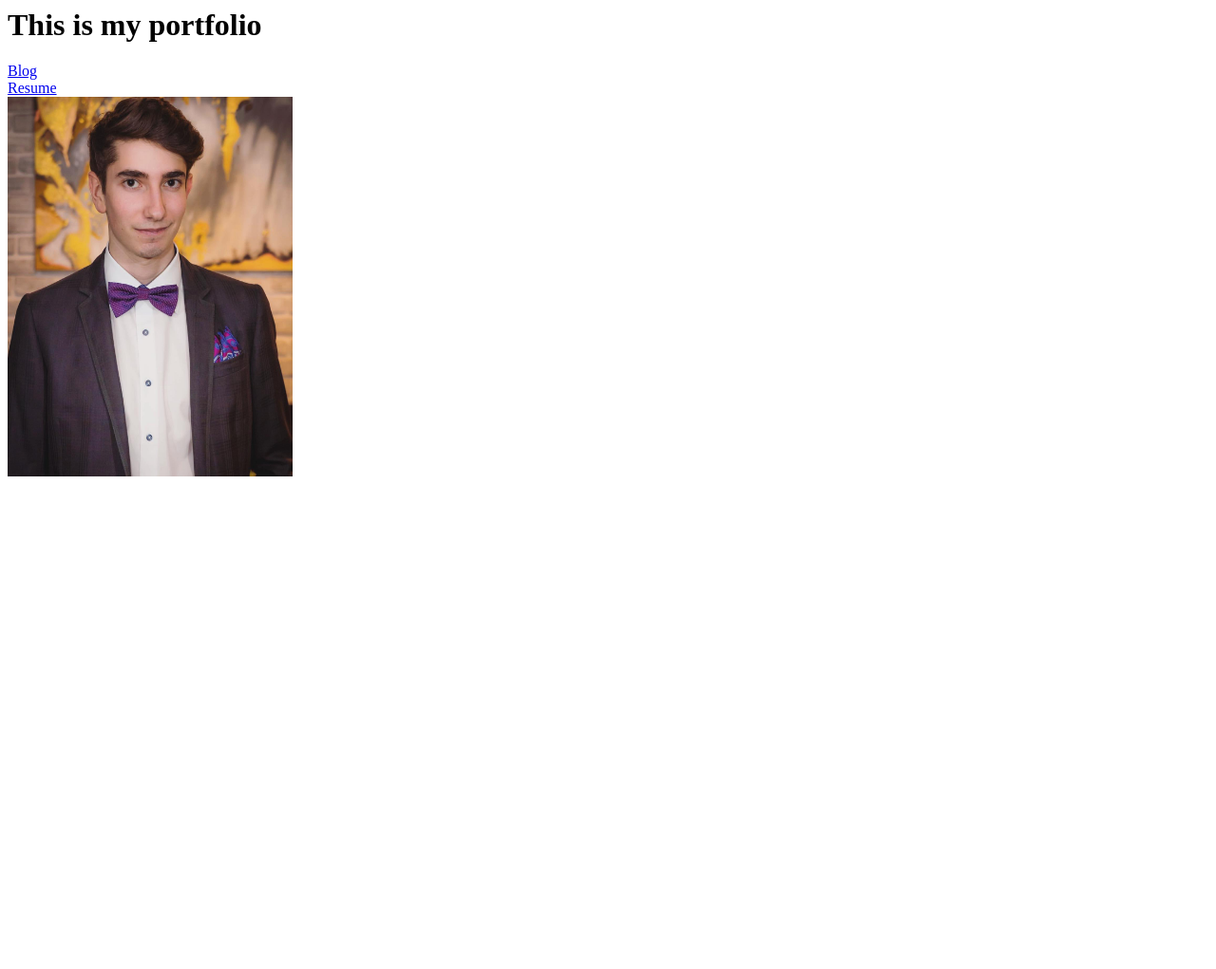
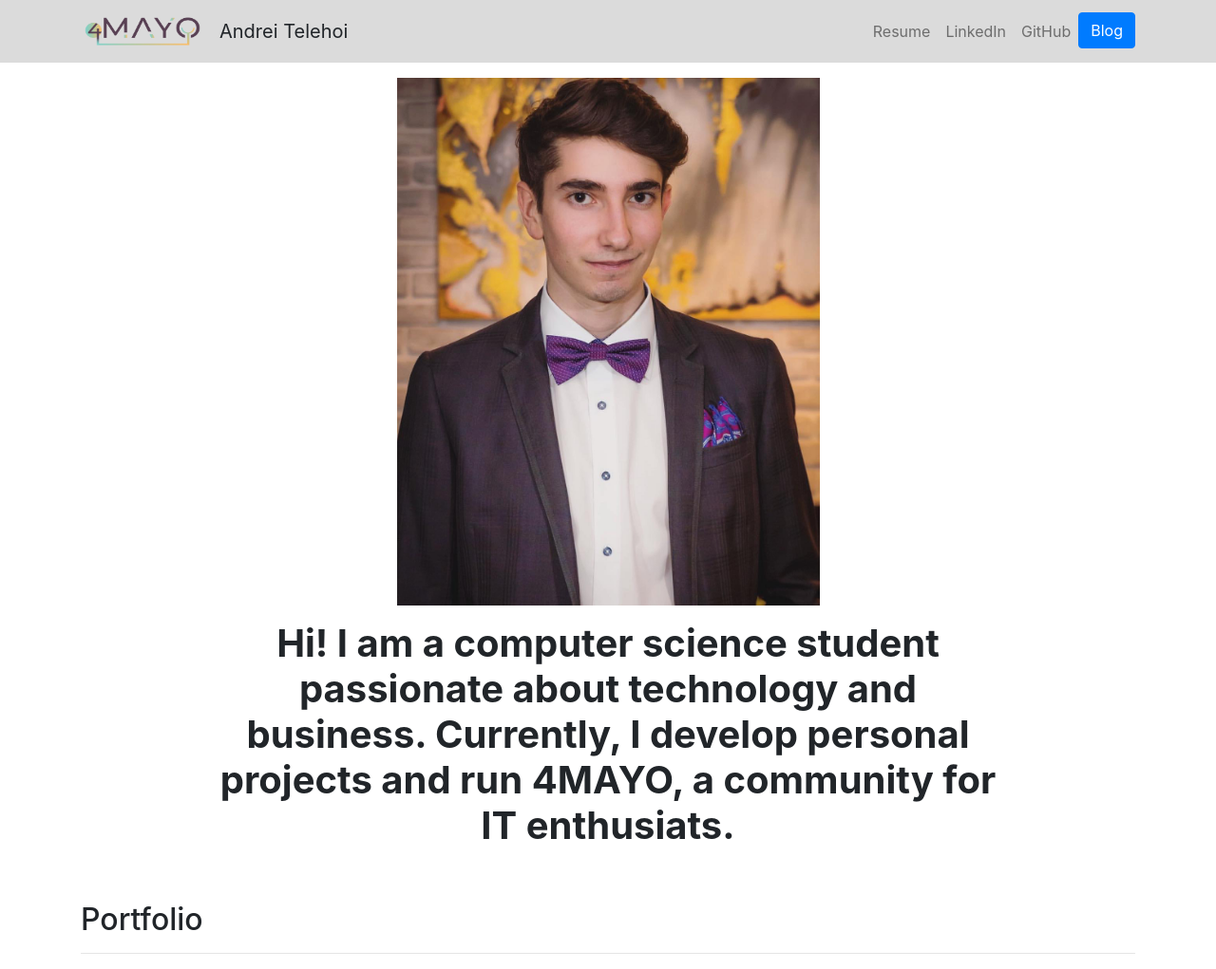
Before and after one commit to AndreiTelehoi/Django-Personal-Portfolio, a Django app: page / in a window 1280 px wide. Shown: the whole page at 95% size. Before the commit the page ends 502 px from the top, so only its background shows below. Run offline with Django 3.2, Linux system fonts and the light colour scheme; data that the repository does not hold is empty; some libraries are stand-ins or nearby versions.

Commit message:
final commit

```diff
--- /dev/null
+++ b/personal_portfolio-project/portfolio_app/templates/portfolio/base.html
@@ -0,0 +1,62 @@
+{% load static %}
+<!doctype html>
+<html lang="en">
+
+  <head>
+    <!-- Required meta tags -->
+    <meta charset="utf-8">
+    <meta name="viewport" content="width=device-width, initial-scale=1, shrink-to-fit=no">
+
+    <!-- Bootstrap CSS -->
+    <link rel="stylesheet" href="https://stackpath.bootstrapcdn.com/bootstrap/4.4.1/css/bootstrap.min.css" integrity="sha384-Vkoo8x4CGsO3+Hhxv8T/Q5PaXtkKtu6ug5TOeNV6gBiFeWPGFN9MuhOf23Q9Ifjh" crossorigin="anonymous">
+
+    <!-- <link rel="stylesheet" href="{% static "portfolio/custom.css" %}"> -->
+
+    <link href="https://fonts.googleapis.com/css?family=Lato&display=swap" rel="stylesheet">
+
+    <link rel="icon" type="image/png" href="{% static "portfolio/Logo_Negru.png" %}">
+
+    <title>Andrei Telehoi</title>
+  </head>
+
+  <body>
+
+    <nav id="topNav" class="navbar navbar-expand-md navbar-light" style="background-color: #dbdbdb;">
+      <div class=" container">
+        <a class="navbar-brand" href="{% url 'home' %}">
+          <img src="{% static "portfolio/Logo_Transparent.png" %}" width="130" height="40" class="d-inline-block align-top" alt="4MAYO's Logo">
+        </a>
+        <span style="font-size: 20px">Andrei Telehoi</span>
+        <button class="navbar-toggler" type="button" data-toggle="collapse" data-target="#navbarNav" aria-controls="navbarNav" aria-expanded="false" aria-label="Toggle navigation">
+          <span class="navbar-toggler-icon"></span>
+        </button>
+        <div class="collapse navbar-collapse text-center" id="navbarNav">
+          <ul class="navbar-nav ml-auto">
+            <li class="nav-item">
+              <a class="nav-link" href="{% static "portfolio/CV_AndreiTelehoi.pdf" %}" target="_blank">Resume</a>
+            </li>
+            <li class="nav-item">
+              <a class="nav-link" href="https://www.linkedin.com/in/andreitelehoi/" target="_blank">LinkedIn</a>
+            </li>
+            <li class="nav-item">
+              <a class="nav-link" href="https://github.com/AndreiTelehoi" target="_blank">GitHub</a>
+            </li>
+            <li>
+              <a role="button" href="{% url 'blog:all_blogs' %}" class="btn btn-primary">Blog</a>
+            </li>
+          </ul>
+        </div>
+      </div>
+    </nav>
+    <div class="container">
+      {% block content %}{% endblock %}
+    </div>
+
+    <!-- Optional JavaScript -->
+    <!-- jQuery first, then Popper.js, then Bootstrap JS -->
+    <script src="https://code.jquery.com/jquery-3.4.1.slim.min.js" integrity="sha384-J6qa4849blE2+poT4WnyKhv5vZF5SrPo0iEjwBvKU7imGFAV0wwj1yYfoRSJoZ+n" crossorigin="anonymous"></script>
+    <script src="https://cdn.jsdelivr.net/npm/popper.js@1.16.0/dist/umd/popper.min.js" integrity="sha384-Q6E9RHvbIyZFJoft+2mJbHaEWldlvI9IOYy5n3zV9zzTtmI3UksdQRVvoxMfooAo" crossorigin="anonymous"></script>
+    <script src="https://stackpath.bootstrapcdn.com/bootstrap/4.4.1/js/bootstrap.min.js" integrity="sha384-wfSDF2E50Y2D1uUdj0O3uMBJnjuUD4Ih7YwaYd1iqfktj0Uod8GCExl3Og8ifwB6" crossorigin="anonymous"></script>
+  </body>
+
+</html>
--- a/personal_portfolio-project/portfolio_app/templates/portfolio/home.html
+++ b/personal_portfolio-project/portfolio_app/templates/portfolio/home.html
@@ -1,21 +1,40 @@
-<h1>This is my portfolio</h1>
+{% extends "portfolio/base.html" %}
 
 {% load static %}
 
-<a href="{% url 'blog:all_blogs' %}">Blog</a>
-<br>
-<a href="{% static 'portfolio/CV_AndreiTelehoi.pdf' %}">Resume</a>
-<br>
+{% block content %}
 
-<img src="{% static 'portfolio/me.jpg' %}" alt="Image not found" height=400 width=300>
-{% for project in projects %}
+<div class="row justify-content-center my-3">
+  <div class="col-5">
+    <img src="{% static 'portfolio/me.jpg' %}" class="img-fluid">
+  </div>
+</div>
 
-<h2>{{ project.title }}</h2>
-<p>{{ project.description }}</p>
-<img src="{{ project.image.url }}" alt="Image not found" height=400 width=600>
-{% if project.url %}
-<br>
-<a href="{{ project.url }}">Link</a>
-{% endif %}
+<div class="row justify-content-center mb-3">
+  <div class="col-md-9 text-center">
+    <h1 id="hometext" class="font-weight-bold">Hi! I am a computer science student passionate about technology and business. Currently, I develop personal projects and run 4MAYO, a community for IT enthusiats.</h1>
+  </div>
+</div>
 
-{% endfor %}
+<h2 class="mt-5">Portfolio</h2>
+<hr>
+<div class="row">
+  {% for project in projects %}
+  <div class="col-lg-4 col-md-6">
+
+    {% if project.url %}
+    <a href="{{ project.url }}">
+      <img src="{{ project.image.url }}" class="img-fluid mb-2">
+    </a>
+    {% else %}
+
+    <img src="{{ project.image.url }}" class="img-fluid mb-2">
+    {% endif %}
+    <h3>{{ project.title }}</h3>
+    <p>{{ project.description }}</p>
+
+  </div>
+  {% endfor %}
+</div>
+
+{% endblock %}
```
Also changed, not shown: personal_portfolio-project/blog_app/templates/blog/all_blogs.html (+18 -5 lines), personal_portfolio-project/blog_app/templates/blog/detail.html (+10 -2 lines), personal_portfolio-project/media/portfolio/images/android-994910_1920.jpg (added), personal_portfolio-project/media/portfolio/images/dan-nelson-ah-HeguOe9k-unsplash.jpg (added), personal_portfolio-project/media/portfolio/images/fingerprint-2904774_1920.jpg (added), personal_portfolio-project/media/portfolio/images/hacking-2964100_1920.jpg (added), personal_portfolio-project/media/portfolio/images/noom-peerapong-2uwFEAGUm6E-unsplash.jpg (added), personal_portfolio-project/portfolio_app/static/portfolio/Logo.png (added), personal_portfolio-project/portfolio_app/static/portfolio/Logo_Negru.png (added), personal_portfolio-project/portfolio_app/static/portfolio/Logo_Transparent.png (added).
